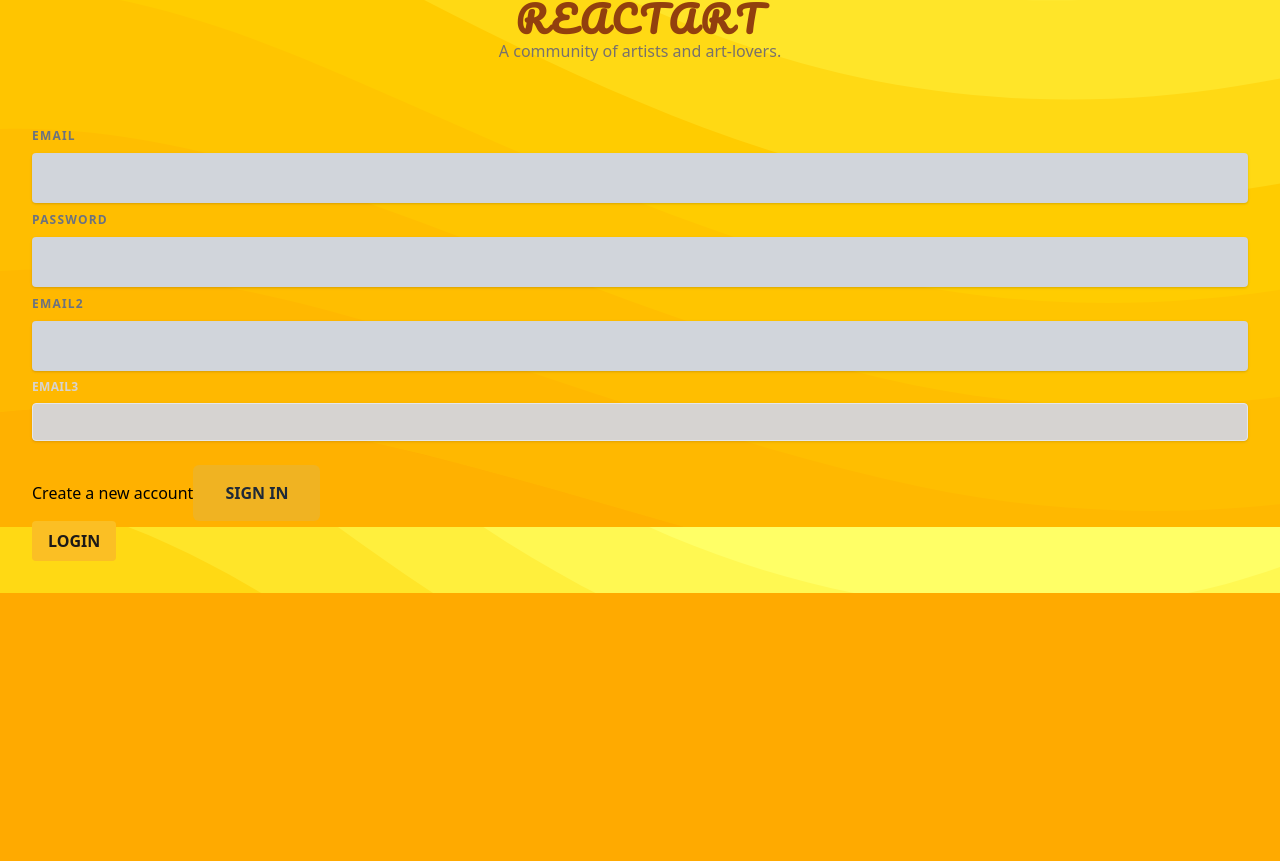
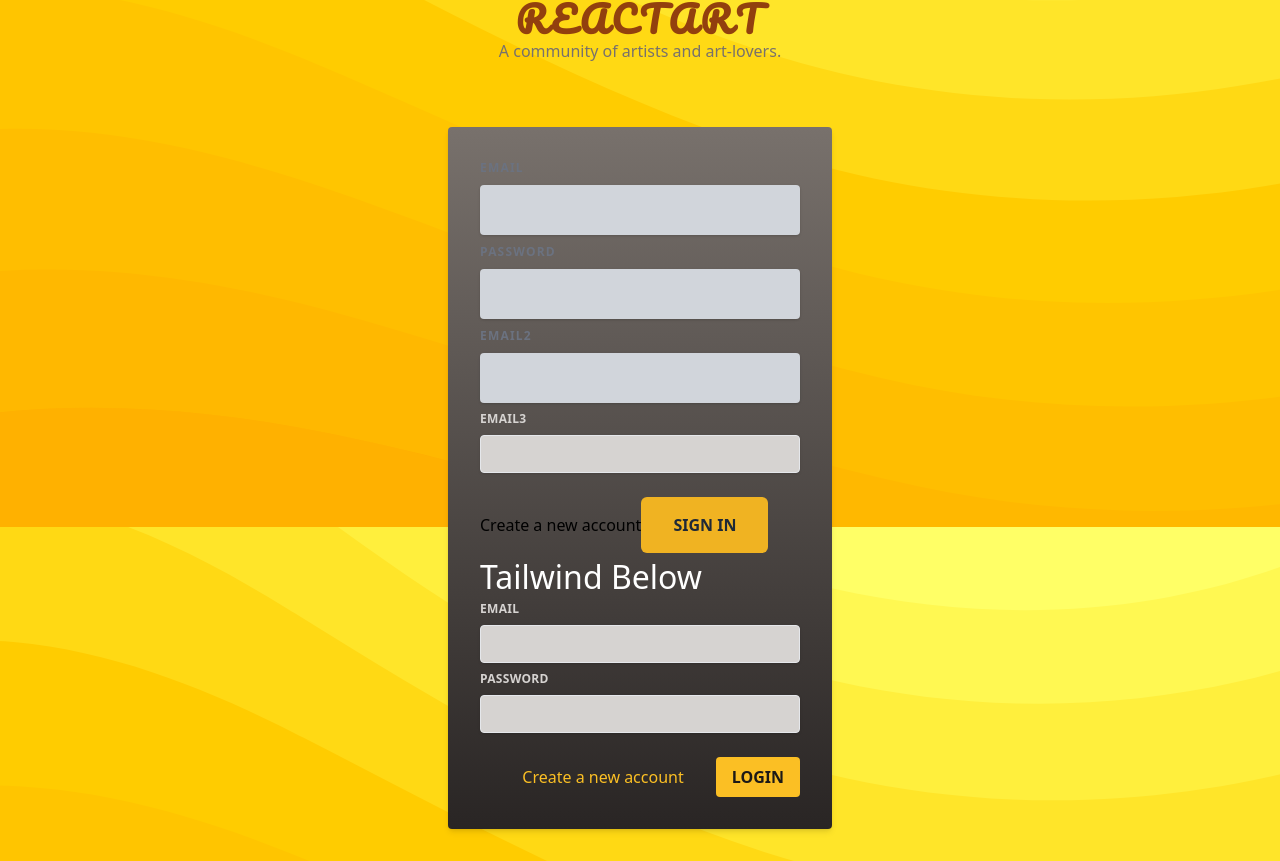
Before and after one commit to LevDoesCode/practice-react, a React (Vite) app in the folder 01-learning/02-path2/13-tailwind-styling/: page / in a window 1280 px wide. Shown: the part 273-1134 px from the top of the page. Before the commit the page ends 866 px from the top, so only its background shows below. Built offline with nearby package versions, Linux system fonts and the light colour scheme.

Commit message:
Added Tailwind-styled buttons and hover effect

```diff
--- a/01-learning/02-path2/13-tailwind-styling/src/components/AuthInputs.jsx
+++ b/01-learning/02-path2/13-tailwind-styling/src/components/AuthInputs.jsx
@@ -92,7 +92,10 @@ export default function AuthInputs() {
     const passwordNotValid = submitted && enteredPassword.trim().length < 6;
 
     return (
-        <div id="auth-inputs">
+        <div
+            id="auth-inputs"
+            className="w-full max-w-sm p-8 mx-auto rounded shadow-md bg-gradient-to-b from-stone-500 to-stone-800"
+        >
             <ControlsContainer>
                 <p>
                     <Label2 $invalid={emailNotValid}>Email</Label2>
@@ -128,13 +131,36 @@ export default function AuthInputs() {
                     onChange={(event) => handleInputChange("email", event.target.value)}
                 />
             </ControlsContainer>
+
             <div className="actions">
                 <button type="button" className="text-button">
                     Create a new account
                 </button>
                 <Buttonx onClick={handleLogin}>Sign In</Buttonx>
             </div>
-            <Button>Login</Button>
+
+            {/* Tailwind below */}
+            <p style={{ color: "white", fontSize: "2rem" }}>Tailwind Below</p>
+            <div className="flex flex-col gap-2 mb-6">
+                <AuthInput2
+                    invalid={emailNotValid}
+                    label="Email"
+                    type="email"
+                    onChange={(event) => handleInputChange("email", event.target.value)}
+                />
+                <AuthInput2
+                    invalid={emailNotValid}
+                    label="Password"
+                    type="password"
+                    onChange={(event) => handleInputChange("password", event.target.value)}
+                />
+            </div>
+            <div className="flex justify-end gap-8">
+                <button type="button" className="text-amber-400 hover:text-amber-200">
+                    Create a new account
+                </button>
+                <Button onClick={handleLogin}>Login</Button>
+            </div>
         </div>
     );
 }
```
